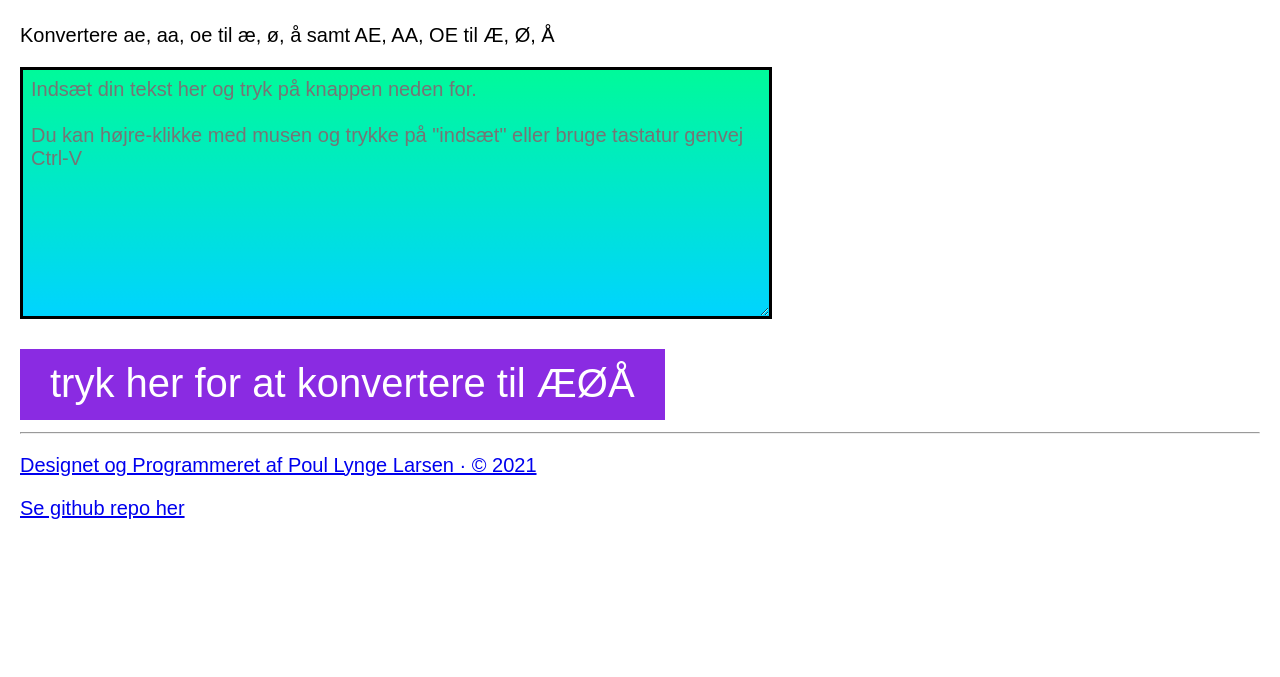
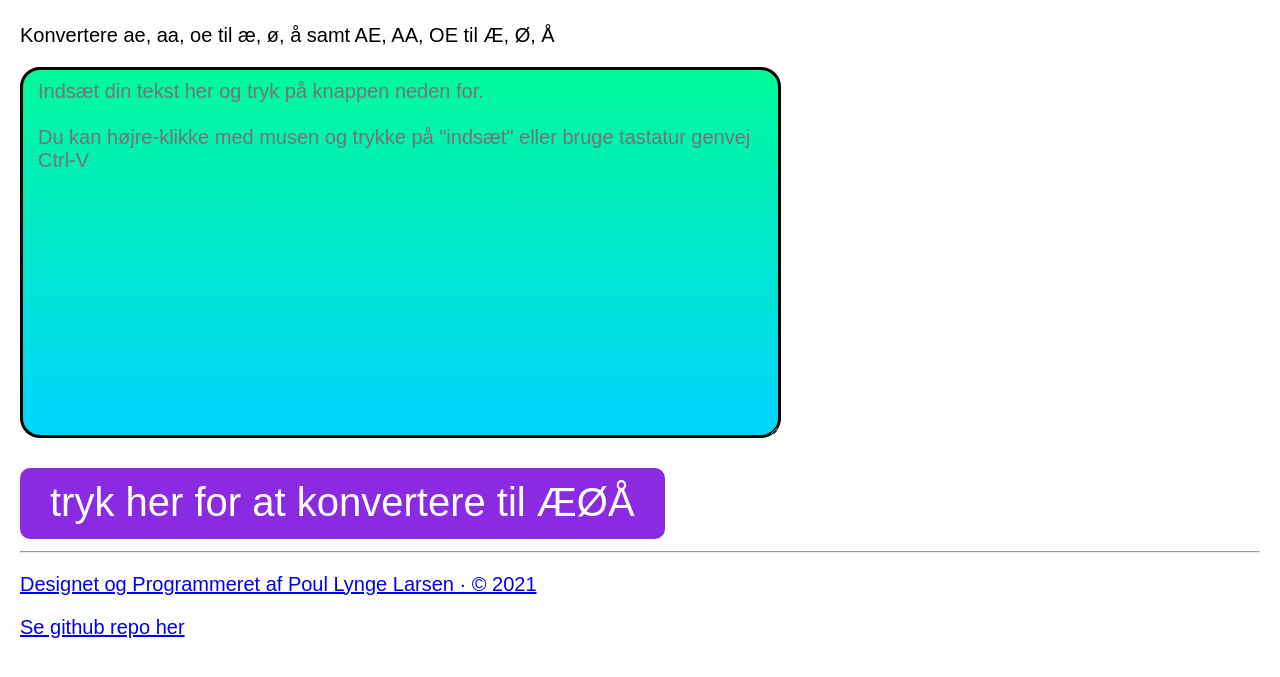
Before and after one commit to Slitch/dk-tekst-konverter, a plain HTML site: page index.html in a window 1280 px wide. Shown: the part 75-752 px from the top of the page. Drawn offline with Linux system fonts and the light colour scheme.

Commit message:
omstrukturere css med simpple kommentare

```diff
--- a/index.html
+++ b/index.html
@@ -21,16 +21,52 @@
   <link rel="icon" href="https://raw.githubusercontent.com/Slitch/dk-tekst-konverter/main/img/favicon.png" sizes="32x32" />
 
   <style>
-  body,textarea,input,select{background:0;border-radius:0;font:20px sans-serif;margin:0}
+
+    body,textarea,input,select{
+      background:0;
+      border-radius:15px;
+      font:20px sans-serif;
+      margin:0;
+    }
+    .container{margin:0 20px;width:auto}
     .addon,.btn-sm,textarea,input,select{outline:0;font-size:20px}
-  .btn,.nav a{text-decoration:none}
-  .container{margin:0 20px;width:auto}
+
     @media(min-width:1310px){
       .container{margin:auto;width:1270px}
     }
+
+    label>*{display:inline-block;}
+
+    /* ======== TEXTAREA ======== */
+
+    textarea,input,select{
+      border-radius: 20px;
+      /*background-color: mediumspringgreen;*/
+      background: rgb(0,250,154);
+      background: -moz-linear-gradient(180deg, rgba(0,250,154,1) 0%, rgba(0,212,255,1) 100%);
+      background: -webkit-linear-gradient(180deg, rgba(0,250,154,1) 0%, rgba(0,212,255,1) 100%);
+      background: linear-gradient(180deg, rgba(0,250,154,1) 0%, rgba(0,212,255,1) 100%);
+      filter: progid:DXImageTransform.Microsoft.gradient(startColorstr="#00fa9a",endColorstr="#00d4ff",GradientType=1);
+      border:3px solid #000;
+      padding:10px 10px 10px 15px
+    }
+
+    textarea:focus, input:focus, select:focus{border-color:magenta}
+    textarea, input[type=text] {
+      -webkit-appearance:none;
+      width:36.5em;
+      outline:0
+    }
+
+    /* ======== BUTTON ======== */
+
+    .btn,.nav a{text-decoration:none}
     .btn,h2{font-size:2em}
     h1{font-size:2em}
-  .btn{background:#999;border-radius:0px;border:0;color:#fff;cursor:pointer;display:inline-block;margin:2px 0;padding:12px 30px 14px}
+    .btn{
+      background:#999;
+      border-radius:10px;
+      border:0;color:#fff;cursor:pointer;display:inline-block;margin:2px 0;padding:12px 30px 14px}
     .btn:hover{background:#888}
     .btn:active,.btn:focus{background:#777}
     /*.btn-a{background:#0ae}*/
@@ -44,24 +80,15 @@
       filter: progid:DXImageTransform.Microsoft.gradient(startColorstr="#ff1493",endColorstr="#8a2be2",GradientType=1);
     }
     .btn-a:active,.btn-a:focus{background:#08b}
-  label>*{display:inline-block;}
-  textarea,input,select{
-    /*background-color: mediumspringgreen;*/
-    background: rgb(0,250,154);
-    background: -moz-linear-gradient(180deg, rgba(0,250,154,1) 0%, rgba(0,212,255,1) 100%);
-    background: -webkit-linear-gradient(180deg, rgba(0,250,154,1) 0%, rgba(0,212,255,1) 100%);
-    background: linear-gradient(180deg, rgba(0,250,154,1) 0%, rgba(0,212,255,1) 100%);
-    filter: progid:DXImageTransform.Microsoft.gradient(startColorstr="#00fa9a",endColorstr="#00d4ff",GradientType=1);
-    border:3px solid #000;padding:8px}
-    textarea:focus,input:focus,select:focus{border-color:magenta}
-    textarea,input[type=text]{-webkit-appearance:none;width:36.5em;outline:0}
+
   </style>
+
 </head>
 <body>
   <div class="container">
     <h1>Konvertere udenlandsk tastatur til ÆØÅ</h1>
     <p><label for="input_text">Konvertere ae, aa, oe til æ, ø, å samt AE, AA, OE til Æ, Ø, Å</label></p>
-    <textarea id="input_text" rows="10" placeholder="Indsæt din tekst her og tryk på knappen neden for.
+    <textarea id="input_text" rows="15" placeholder="Indsæt din tekst her og tryk på knappen neden for.
 
 Du kan højre-klikke med musen og trykke på &quot;indsæt&quot; eller bruge tastatur genvej Ctrl-V"></textarea>
     <br>
```
Lines whose indentation alone changed are shown as unchanged.
